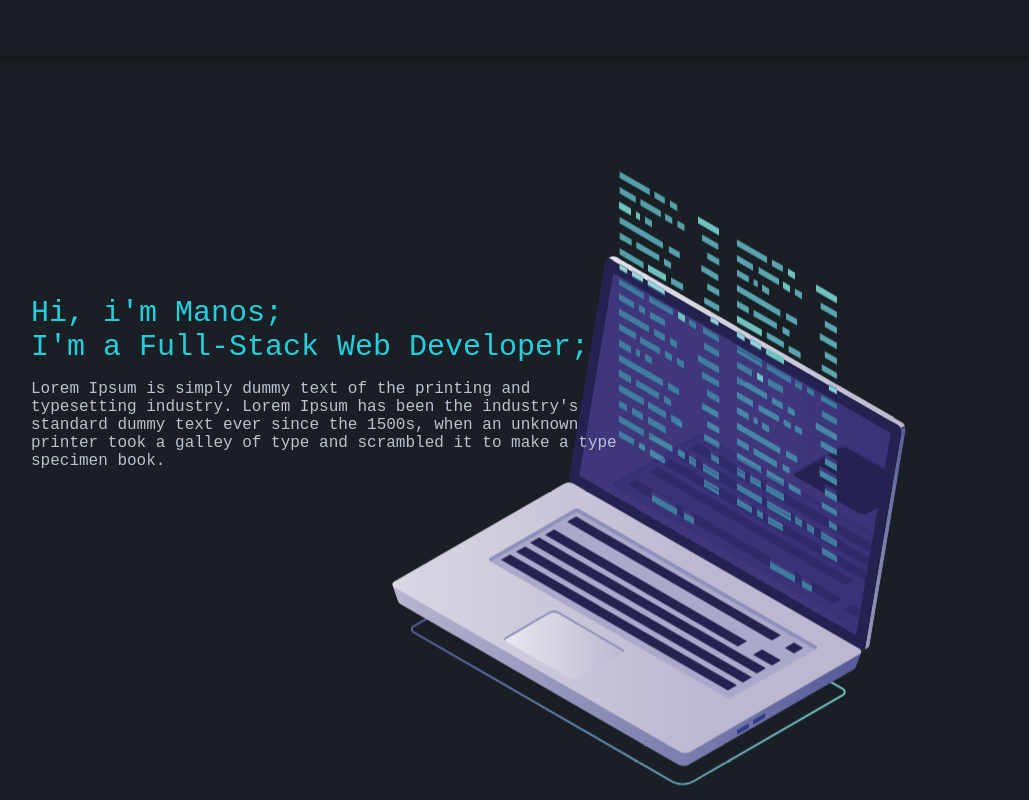
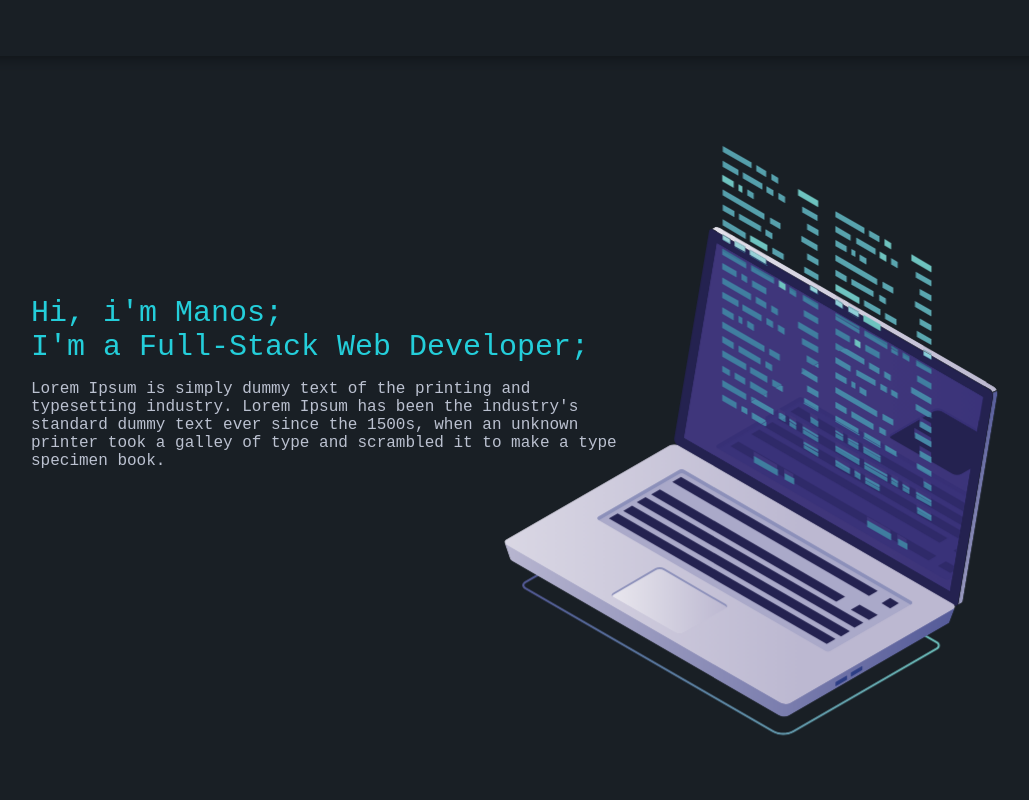
Before and after one commit to koutselakismanos/Portofolio, a React app: page / in a window 1280 px wide. Shown: the whole page, without its empty margins (97-1126 px from the left). Built offline with nearby package versions, Linux system fonts and the light colour scheme.

Commit message:
Fixed laptop scaling

```diff
--- a/src/App/Header.js
+++ b/src/App/Header.js
@@ -63,8 +63,9 @@ export default class Header extends React.Component
                         a type specimen book.
                     </p>
                 </div>
+                {/* <img src={laptop} className="laptop" alt="Computer" /> */}
+                {/* <object className="laptop" data={laptop}></object> */}
                 <Laptop className="laptop" />
-                {/* <img src={laptop} className="laptop" alt="Computer" /> */}
             </div>
 
         );
--- a/src/App/Header.scss
+++ b/src/App/Header.scss
@@ -10,6 +10,9 @@ $color9: rgba(148, 167, 203, 1);
 $color10: rgb(26, 46, 68);
 
 
+::selection{
+    color: $color3;
+}
 
 .header-background{
     width: 100%;
@@ -64,15 +67,14 @@ $color10: rgb(26, 46, 68);
         }
     }
 
-    .laptop{
-        position: absolute;
-        transform: translate(-50%, -50%);
-        top: 60%;
-        left: 70%;
-        // height: 80%;
-        // width: 80%;
-        z-index: -5;
-    }
-
 
 }
+
+.laptop{
+    position: absolute;
+    height: 75%;
+    top:55%;
+    left: 70%;
+    transform: translate(-50%, -50%);
+    z-index: -5;
+}
--- a/src/App/Laptop.js
+++ b/src/App/Laptop.js
@@ -6,8 +6,8 @@ export default class Laptop extends React.Component
     render()
     {
         return (
-            <div style={this.props.style} className={this.props.className}><svg width={814} height={625} xmlns="http://www.w3.org/2000/svg" xmlnsXlink="http://www.w3.org/1999/xlink">
-                {/* <div style={this.props.style} className={this.props.className}><svg xmlns="http://www.w3.org/2000/svg" xmlnsXlink="http://www.w3.org/1999/xlink"> */}
+            // <div style={this.props.style} className={this.props.className}><svg width={514} height={625} xmlns="http://www.w3.org/2000/svg" xmlnsXlink="http://www.w3.org/1999/xlink">
+            <div style={this.props.style} className={this.props.className}><svg viewBox="0 0 614 625" xmlns="http://www.w3.org/2000/svg" xmlnsXlink="http://www.w3.org/1999/xlink">
                 <defs>
                     <path d="M163.956495 3.6489823L4.24453608 95.8168142c-.71570103.4107079-1.14015464 1.1486283-1.14015464 1.9700442 0 .8236726.42445361 1.5638496 1.14015464 1.9768142L262.26266 248.656593c6.387124 3.687345 14.325309 3.689602 20.712433 0l149.358-86.19c.713443-.410708 1.140154-1.148628 1.140154-1.974558 0-.821416-.426711-1.559336-1.140154-1.970044L163.956495 3.6489823zM272.618876 253.855885c-4.002958 0-8.005917-1.031283-11.575391-3.089336L3.02536082 101.873628c-1.4765567-.855265-2.3593299-2.3807519-2.35707216-4.0867696 0-1.7037611.88051546-3.2269911 2.35707216-4.08L163.956495.83721239l.611845.3520354L433.552268 156.412035c1.474299.853009 2.357072 2.376239 2.357072 4.08s-.882773 3.231505-2.357072 4.084514l-149.358 86.187743c-3.569474 2.06031-7.572433 3.091593-11.575392 3.091593z" id="path-1" />
                     <linearGradient x1="100%" y1="50%" x2="9.9e-7%" y2="50%" id="linearGradient-3">
@@ -1256,8 +1256,8 @@ export default class Laptop extends React.Component
                         </g>
                     </g>
                 </g>
-            </svg>
-            </div>
+            </svg >
+            </div >
         );
     };
 }
--- a/src/App/Laptop.scss
+++ b/src/App/Laptop.scss
@@ -1,3 +1,8 @@
+svg{
+    height: 100%;
+}
+
+
 #Code {
         animation: float 4s infinite ease-in-out;
     }
```
